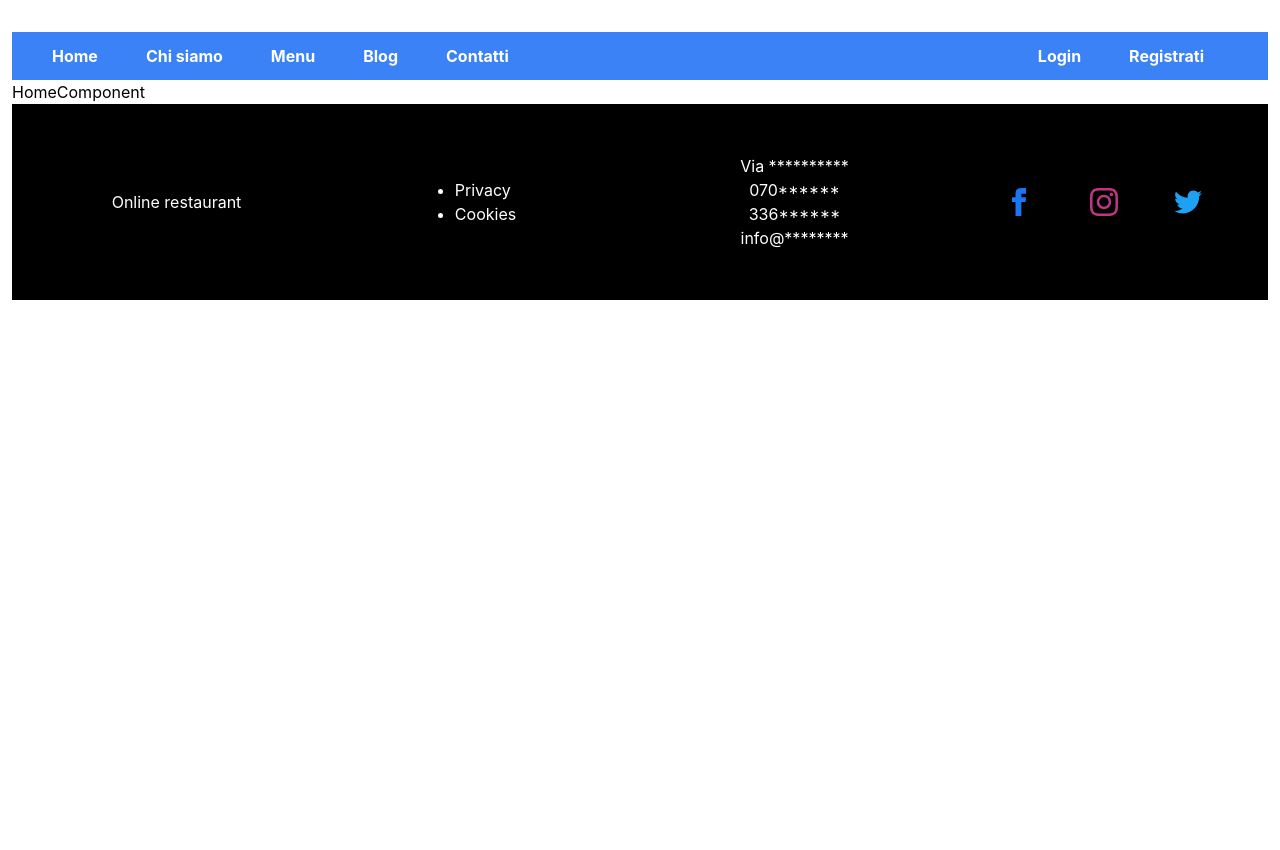
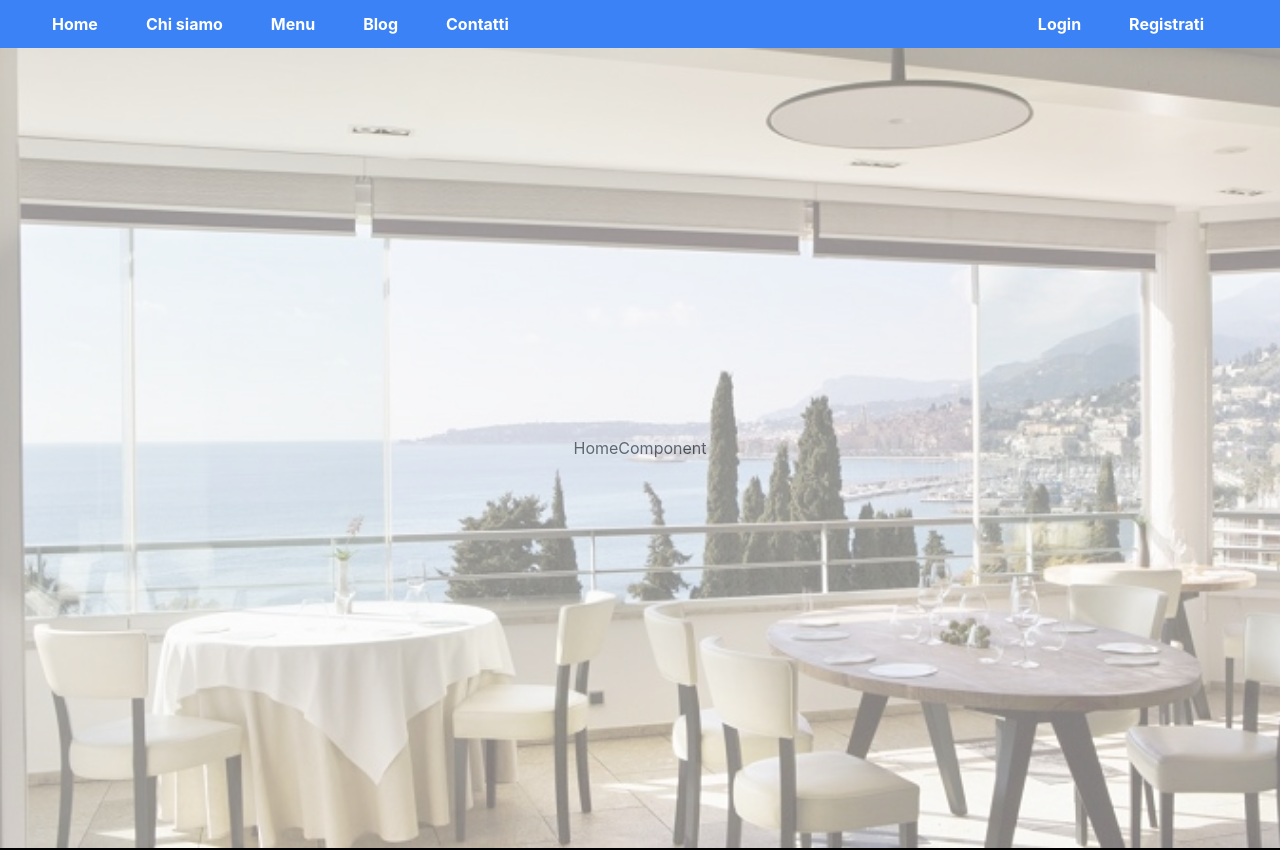
Before and after one commit to sssteveCA/restaurant-frontend, a React (Create React App) app: page / in a window 1280 px wide. Shown: the top 850 px of the page. Before the commit the page ends 800 px from the top, so only its background shows below. Built offline with nearby package versions, Linux system fonts and the light colour scheme.

Commit message:
Removed padding from App.tsx div

```diff
--- a/src/App.tsx
+++ b/src/App.tsx
@@ -7,7 +7,7 @@ import ContainerComponent from './components/pages/ContainerComponent';
 
 function App() {
   return (
-    <div className='px-3 py-8'>
+    <div>
       <Navbar />
       <ContainerComponent />
       <Footer />
--- a/src/components/pages/ContainerComponent.tsx
+++ b/src/components/pages/ContainerComponent.tsx
@@ -10,9 +10,9 @@ export default class ContainerComponent extends Component<any,any>{
 
     render(): React.ReactNode {
         return (
-            <>
+            <div id="page-container">
                 <HomeComponent />
-            </>
+            </div>
         )
     }
 
```
